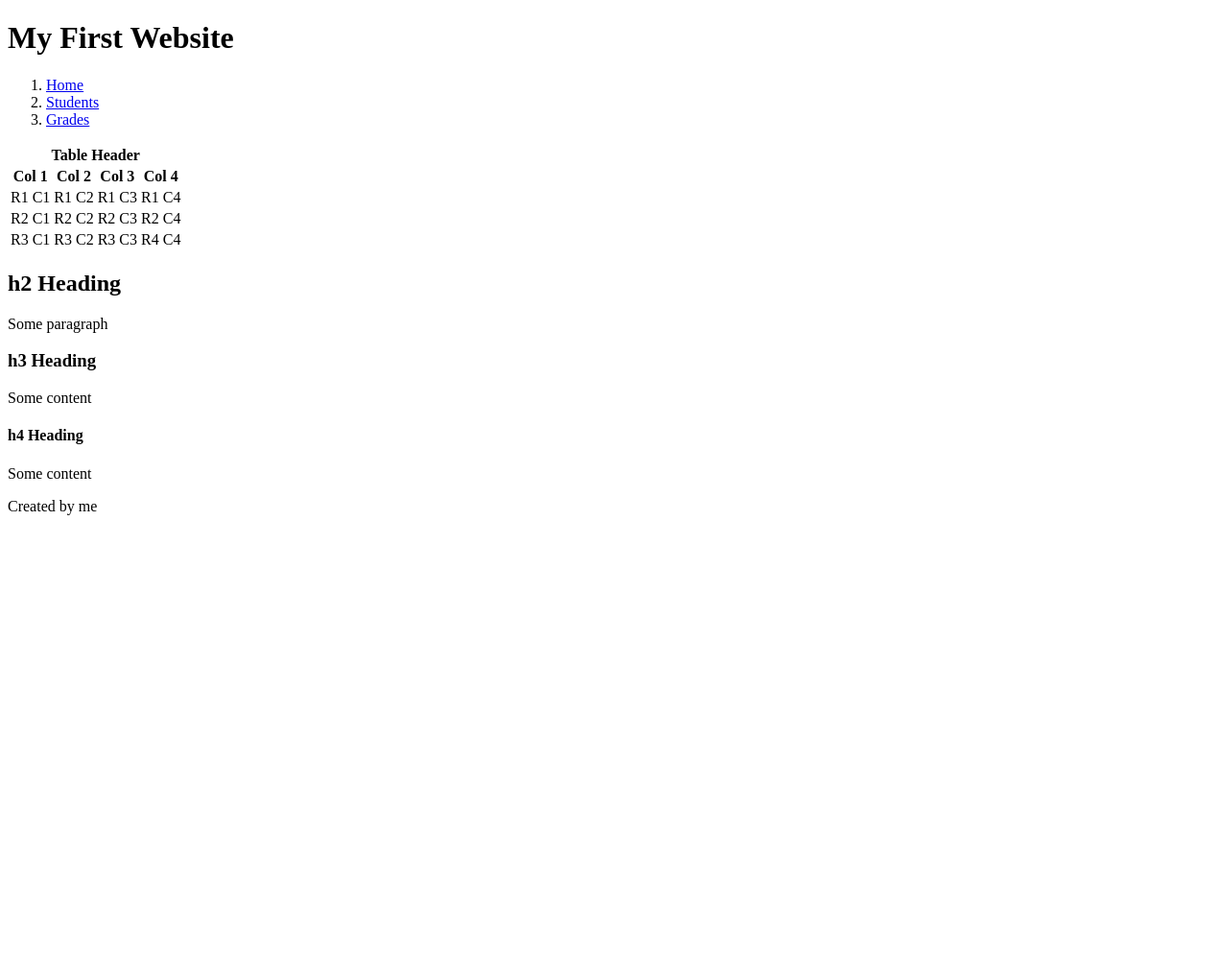
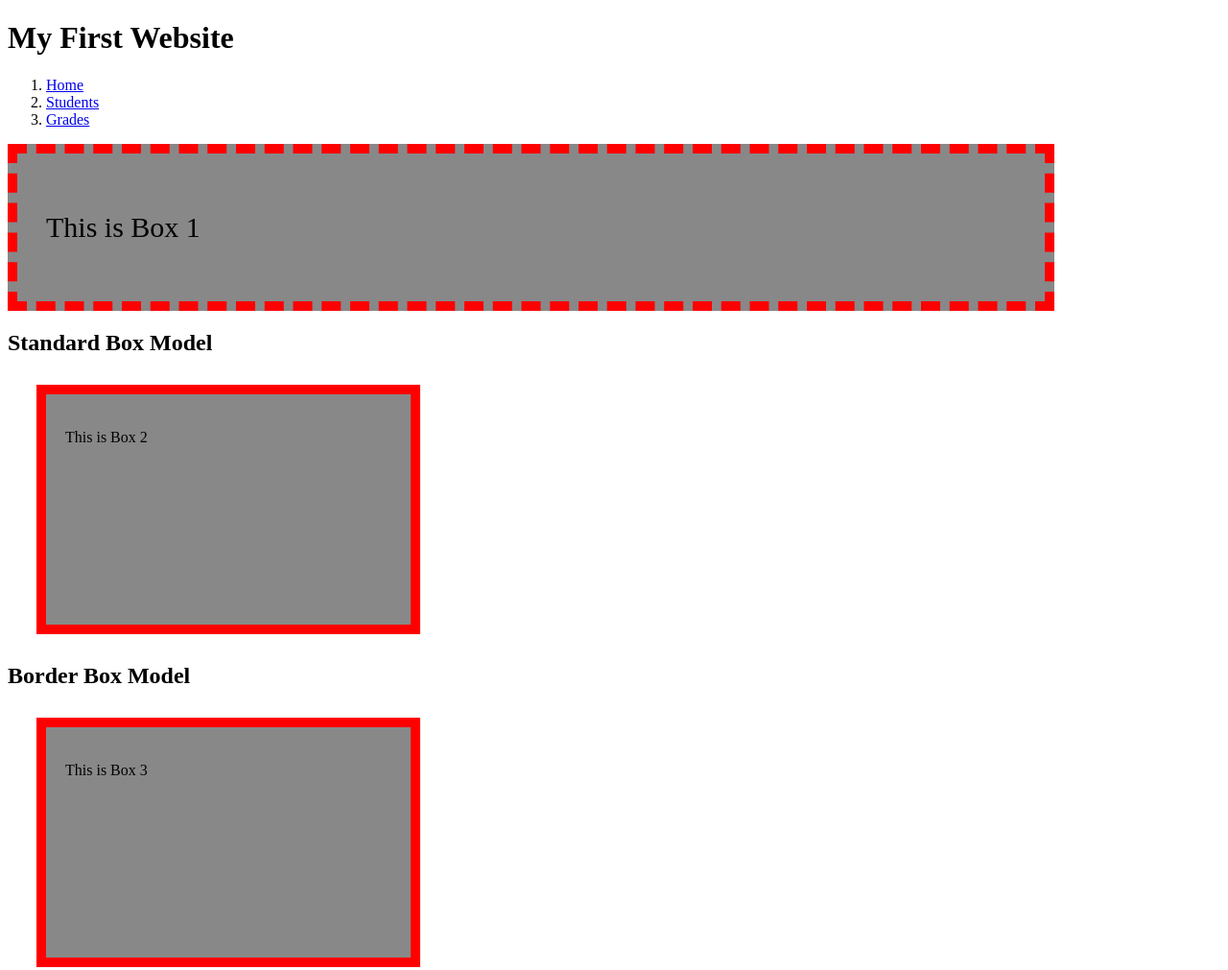
Before and after one commit to errlearn/testrepo, a plain HTML site: page index.html in a window 1280 px wide. Shown: the top 1011 px of the page at 96% size. Before the commit the page ends 800 px from the top, so only its background shows below. Drawn offline with Linux system fonts and the light colour scheme.

Commit message:
test commit

```diff
--- a/css/style.css
+++ b/css/style.css
@@ -0,0 +1,27 @@
+#box1 {
+  background-color: #888888;
+  padding: 30px;
+  border: 10px dashed red;
+  font-size: 30px;
+  width: 80%;
+}
+
+#box2 {
+  box-sizing: content-box; /* This is alreday default */
+  background-color: #888888;
+  width: 340px;
+  height: 200px;
+  padding: 20px;
+  border: 10px solid red;
+  margin: 30px;
+}
+
+#box3 {
+  box-sizing: border-box;
+  background-color: #888888;
+  width: 400px;
+  height: 260px;
+  padding: 20px;
+  border: 10px solid red;
+  margin: 30px;
+}
--- a/index.html
+++ b/index.html
@@ -3,6 +3,7 @@
 <head>
   <meta charset="UTF-8">
   <meta name="viewport" content="width=device-width, initial-scale=1.0">
+  <link rel="stylesheet" href="css/reset.css">
   <link rel="stylesheet" href="css/style.css">
   <title>Homepage</title>
 </head>
@@ -17,6 +18,19 @@
       </ol>
     </nav>
   </header>
+  <main>
+    <div id="box1">
+      <p>This is Box 1</p>
+    </div>
+    <h2>Standard Box Model</h2>
+    <div id="box2">
+      <p>This is Box 2</p>
+    </div>
+    <h2>Border Box Model</h2>
+    <div id="box3">
+      <p>This is Box 3</p>
+    </div>
+  </main>
   <table>
     <thead>
       <tr>
@@ -46,18 +60,5 @@
       <td>R4 C4</td>
     </tr>
   </table>
-  <main>
-    <h2>h2 Heading</h2>
-    <p>Some paragraph</p>
-    <h3>h3 Heading</h3>
-    <p>Some content</p>
-    <section>
-      <h4>h4 Heading</h4>
-      <p>Some content</p>
-    </section>
-  </main>
-  <footer>
-    <p>Created by me</p>
-  </footer>
 </body>
 </html>
```
Also changed, not shown: css/reset.css (added).
